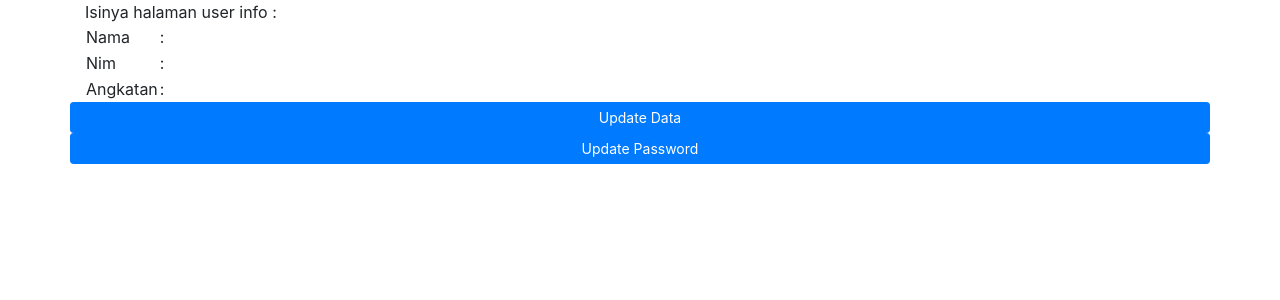
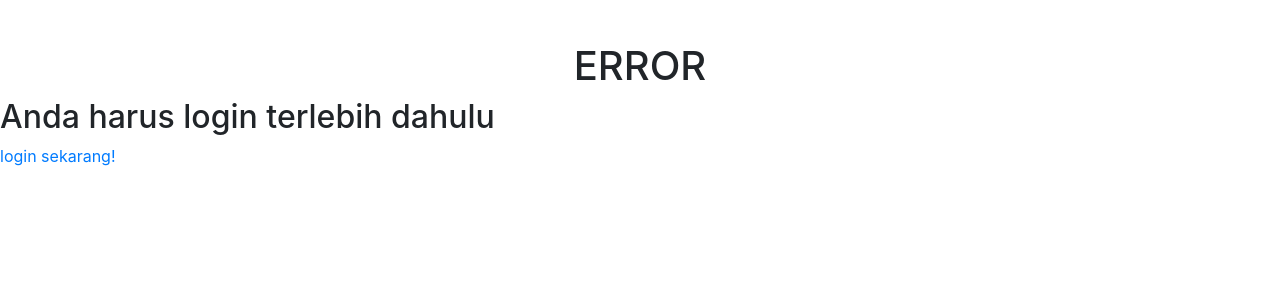
Before and after one commit to tasyaminaal/riset5_crud, a CodeIgniter 4 app: the page made by app/Views/pages/userInfo.php in a window 1280 px wide. Shown: the part 56-356 px from the top of the page. Run offline with PHP 8.4 and a stand-in for CodeIgniter, Linux system fonts and the light colour scheme; the template is opened without the code that fills it, so the values that code supplies are empty; some libraries are stand-ins or nearby versions.

Commit message:
menghubungkan simple dasboard dan login

```diff
--- a/app/Views/pages/login.php
+++ b/app/Views/pages/login.php
@@ -1,7 +1,7 @@
-<?= $this->extend('layout/template');?>
+<?= $this->extend('layout/template'); ?>
 
-<?= $this->section('content');?>
-<?= $this->include('layout/navbarAwal')?>
+<?= $this->section('content'); ?>
+<?= $this->include('layout/navbarAwal') ?>
 <div class="container">
     <div class="row">
         <div class="col">
--- a/app/Views/pages/userInfo.php
+++ b/app/Views/pages/userInfo.php
@@ -1,50 +1,51 @@
-<?= $this->extend('layout/template');?>
+<?= $this->extend('layout/template'); ?>
 
 
-<?= $this->section('content');?>
-<?= $this->include('layout/navbarUser')?>
-<div class="container">
-    <div class="row">
-        <div class="col">
-            Isinya halaman user info :
-            <table>
-                <tr>
-                    <td>
-                        Nama
-                    </td>
-                    <td>
-                        :
-                    </td>
-                    <td>
-                    <?php print_r($nama) ?>
-                    </td>
-                </tr>
-                <tr>
-                    <td>
-                        Nim
-                    </td>
-                    <td>
-                        :
-                    </td>
-                    <td>
-                    <?php print_r($nim) ?>
-                    </td>
-                </tr>
-                <tr>
-                    <td>
-                        Angkatan
-                    </td>
-                    <td>
-                        :
-                    </td>
-                    <td>
-                    <?php print_r($angkatan) ?>
-                    </td>
-                </tr>
-            </table>
-        </div>
-        <button type="button" class="btn btn-primary btn-sm" href="#">Update Data</button>
-        <button type="button" class="btn btn-primary btn-sm" href="#">Update Password</button>
-    </div>
+<?= $this->section('content'); ?>
+<?= $this->include('layout/navbarUser') ?>
+
+<div class="alert alert-<?= session()->get('warna'); ?> alert-dismissible show pesan" role="alert" id="alert-pesan">
+    <?= session()->getFlashdata('pesan'); ?>
 </div>
+
+<script>
+    $('#alert-pesan').addClass('muncul')
+    let foo = setTimeout(hapusPesan, 2000);
+
+    function hapusPesan() {
+        $('#alert-pesan').addClass('hilang');
+        setTimeout(function() {
+            $('#alert-pesan').remove();
+        }, 1500);
+    }
+</script>
+
+<?php if (session()->has('id_user')) : ?>
+    <h1 class="text-center">Berhasil Masuk</h1>
+    <h1>Selamat Datang</h1>
+    <h2>Username <?php echo (session('username')); ?> </h2>
+    <h2>Nama <?php echo (session('nama')); ?> </h2>
+    <h2>Role <?php echo (session('role')); ?> </h2>
+
+    <Button onClick="logout();">Logout</Button>
+    <script>
+        function logout() {
+            window.location.href = "http://localhost:8080/auth/logout";
+        }
+    </script>
+<?php endif; ?>
+<?php if (!session()->has('id_user')) : ?>
+    <h1 class="text-center">ERROR</h1>
+    <h2>Anda harus login terlebih dahulu</h2>
+    <a href="http://localhost:8080/">login sekarang!</a>
+<?php endif; ?>
+
+<script src="https://code.jquery.com/jquery-3.5.1.slim.min.js" integrity="sha384-DfXdz2htPH0lsSSs5nCTpuj/zy4C+OGpamoFVy38MVBnE+IbbVYUew+OrCXaRkfj" crossorigin="anonymous">
+</script>
+<script src="https://cdn.jsdelivr.net/npm/popper.js@1.16.0/dist/umd/popper.min.js" integrity="sha384-Q6E9RHvbIyZFJoft+2mJbHaEWldlvI9IOYy5n3zV9zzTtmI3UksdQRVvoxMfooAo" crossorigin="anonymous">
+</script>
+<script src="https://stackpath.bootstrapcdn.com/bootstrap/4.5.0/js/bootstrap.min.js" integrity="sha384-OgVRvuATP1z7JjHLkuOU7Xw704+h835Lr+6QL9UvYjZE3Ipu6Tp75j7Bh/kR0JKI" crossorigin="anonymous">
+</script>
+<script src="https://cdnjs.cloudflare.com/ajax/libs/font-awesome/5.13.0/js/all.min.js"></script>
+
 <?= $this->endSection(); ?>
```
Also changed, not shown: app/Views/layout/navbarAwal.php (+7 -2 lines), app/Views/layout/templateLoginRegisterReset.php (+3 -4 lines).
